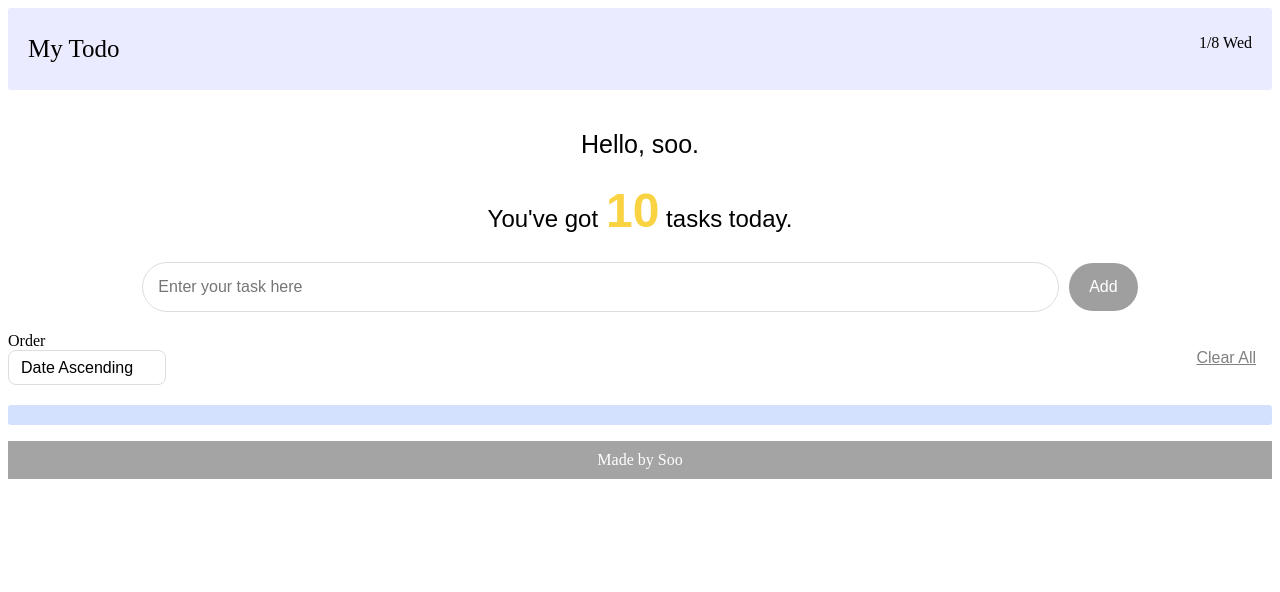
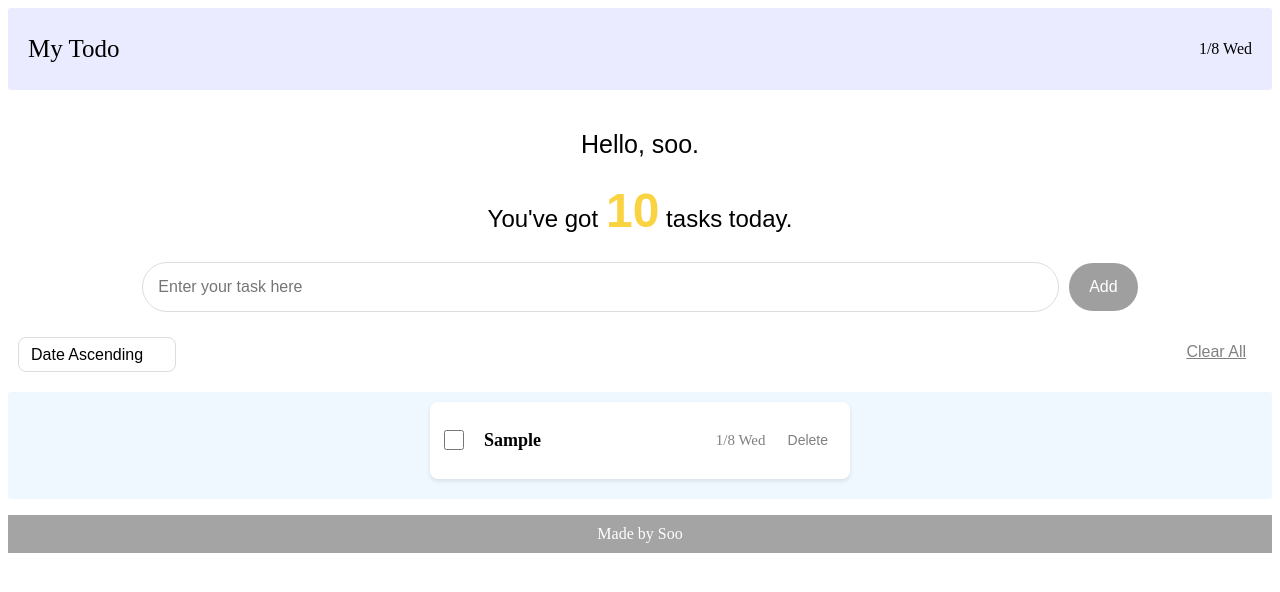
Before and after one commit to blackcat417/Vue-project, a Vue app: page / in a window 1280 px wide. Both pictures are taken after typing "Sample" into the empty fields and a click on the button "Add". Shown: the top 592 px of the page. Built offline with nearby package versions, Linux system fonts and the light colour scheme.

Commit message:
list edit

```diff
--- a/src/App.vue
+++ b/src/App.vue
@@ -2,9 +2,13 @@
   <div id="app">
     <TodoHeader />
     <TodoTitle />
-    <TodoInput />
+    <TodoInput v-on:addItem="addOneItem" />
     <TodoController />
-    <TodoList />
+    <TodoList
+      v-bind:propsdata="todoItems"
+      v-on:removeItem="removeOneItem"
+      v-on:toggleItem="toggleOneItem"
+    />
     <TodoFooter />
   </div>
 </template>
@@ -16,9 +20,49 @@ import TodoHeader from "./components/TodoHeader.vue";
 import TodoInput from "./components/TodoInput.vue";
 import TodoList from "./components/TodoList.vue";
 import TodoTitle from "./components/TodoTitle.vue";
+import getDate from "./components/getDate";
 
 export default {
-  name: "App",
+  data() {
+    return {
+      todoItems: [],
+    };
+  },
+  methods: {
+    clearAllItem() {
+      this.todoItems = [];
+      localStorage.clear();
+    },
+    removeOneItem(todoItem, index) {
+      localStorage.removeItem(todoItem.item);
+      this.todoItems.splice(index, 1);
+    },
+    toggleOneItem(todoItem) {
+      todoItem.completed = !todoItem.completed;
+      localStorage.setItem(todoItem.item, JSON.stringify(todoItem));
+    },
+    addOneItem(todoItem) {
+      var value = {
+        item: todoItem,
+        date: `${getDate().month}/${getDate().date} ${getDate().week}`,
+        time: getDate().time,
+        completed: false,
+      };
+      localStorage.setItem(todoItem, JSON.stringify(value));
+      this.todoItems.push(value);
+    },
+  },
+  created() {
+    if (localStorage.length > 0) {
+      for (let i = 0; i < localStorage.length; i++) {
+        if (localStorage.key(i) !== "loglevel:webpack-dev-server") {
+          this.todoItems.push(
+            JSON.parse(localStorage.getItem(localStorage.key(i)))
+          );
+        }
+      }
+    }
+  },
   components: {
     TodoHeader,
     TodoTitle,
--- a/src/components/TodoController.vue
+++ b/src/components/TodoController.vue
@@ -1,7 +1,6 @@
 <template>
   <div class="controller">
     <div class="select">
-      <label for="order">Order</label>
       <select name="order" id="order" class="selectbox">
         <option value="date-asc">Date Ascending</option>
         <option value="date-desc">Date Descending</option>
@@ -9,21 +8,32 @@
         <option value="name-desc">Name Descending</option>
       </select>
     </div>
-    <button class="clear">Clear All</button>
+    <button class="clear" v-on:click="clearTodo">Clear All</button>
   </div>
 </template>
+
+<script>
+export default {
+  methods: {
+    clearTodo() {
+      this.$emit("clearAll");
+    },
+  },
+};
+</script>
 
 <style scoped>
 .controller {
   display: flex;
   justify-content: space-between;
   align-items: center;
-  margin: 20px 0;
+  margin: 20px 10px;
 }
 
 .select {
   display: flex;
   flex-direction: column;
+  align-items: center;
 }
 
 .select-label {
@@ -32,6 +42,7 @@
 }
 
 .selectbox {
+  margin-top: 5px;
   padding: 8px 12px;
   font-size: 16px;
   border: 1px solid #ddd;
--- a/src/components/TodoHeader.vue
+++ b/src/components/TodoHeader.vue
@@ -29,6 +29,7 @@ export default {
   border-radius: 3px;
   display: flex;
   justify-content: space-between;
+  align-items: center;
   padding: 10px 20px;
   background-color: rgb(235, 235, 255);
   color: black;
--- a/src/components/TodoInput.vue
+++ b/src/components/TodoInput.vue
@@ -7,7 +7,7 @@
       v-model="newTodoItem"
       v-on:keyup.enter="addTodoItem"
     />
-    <button class="add__button" v-on:click="addTodoItem">
+    <button class="add__button" @click="addTodoItem">
       <span class="blind">Add</span>
     </button>
   </div>
@@ -25,6 +25,8 @@ export default {
   methods: {
     addTodoItem() {
       if (this.newTodoItem !== "") {
+        this.$emit("addItem", this.newTodoItem);
+        this.clearInput();
         var value = {
           item: this.newTodoItem,
           date: `${getDate().date} ${getDate().week}`,
--- a/src/components/TodoList.vue
+++ b/src/components/TodoList.vue
@@ -2,45 +2,41 @@
   <ul class="list">
     <li
       class="list__item"
-      v-for="todoItem in todoItems"
+      v-for="(todoItem, index) in propsdata"
       v-bind:key="todoItem.item"
     >
+      <div class="list__left">
         <input
           type="checkbox"
           v-bind:id="todoItem.item"
           v-bind:checked="todoItem.completed === true"
           v-on:change="toggleComplete(todoItem)"
+          class="list__checkbox"
         />
         <label v-bind:for="todoItem.item" class="list__label">
           <p class="list__text">{{ todoItem.item }}</p>
         </label>
+      </div>
+      <div class="list__right">
         <p class="list__date">{{ todoItem.date }}</p>
+        <button class="list__delete" v-on:click="removeTodo(todoItem, index)">
+          <div class="blind">Delete</div>
+        </button>
+      </div>
     </li>
   </ul>
 </template>
 
 <script>
 export default {
-  data() {
-    return {
-      todoItems: [],
-    };
-  },
-  created() {
-    if (localStorage.length > 0) {
-      for (let i = 0; i < localStorage.length; i++) {
-        if (localStorage.key(i) !== "loglevel:webpack-dev-server") {
-          this.todoItems.push(
-            JSON.parse(localStorage.getItem(localStorage.key(i)))
-          );
-        }
-      }
-    }
-  },
+  props: ["propsdata"],
+
   methods: {
     toggleComplete(todoItem) {
-      todoItem.completed = !todoItem.completed;
-      localStorage.setItem(todoItem.item, JSON.stringify(todoItem));
+      this.$emit("toggleItem", todoItem);
+    },
+    removeTodo(todoItem, index) {
+      this.$emit("removeItem", todoItem, index);
     },
   },
 };
@@ -51,22 +47,27 @@ export default {
   display: grid;
   justify-content: center;
   align-items: center;
-  background-color: rgb(211, 225, 255);
+  background-color: #f0f8ff;
   padding: 10px;
   border-radius: 3px;
   list-style: none;
 }
 
 .list__item {
+  width: 400px;
   display: flex;
   align-items: center;
-  justify-content: start;
+  justify-content: space-between;
   background-color: white;
   padding: 10px;
   border-radius: 8px;
   margin-bottom: 10px;
+  box-shadow: 0 2px 4px rgba(0, 0, 0, 0.1);
+}
 
-  box-shadow: 0 2px 4px rgba(0, 0, 0, 0.1);
+.list__left {
+  display: flex;
+  align-items: center;
 }
 
 .list__checkbox {
@@ -75,9 +76,10 @@ export default {
   height: 20px;
   cursor: pointer;
 }
-.list__checkbox:checked + .list__label .list__text {
-  text-decoration: line-through;
-  color: lightgray;
+
+.list__label {
+  display: flex;
+  align-items: center;
 }
 
 .list__text {
@@ -87,13 +89,13 @@ export default {
   font-weight: 600;
 }
 
-.list__label {
+.list__right {
   display: flex;
   align-items: center;
+  gap: 10px;
 }
 
 .list__date {
-  margin: 0 10px;
   font-size: 15px;
   color: gray;
 }
@@ -109,6 +111,7 @@ export default {
 }
 
 .list__delete:hover {
+  cursor: pointer;
   background-color: #ff7979;
 }
 </style>
--- a/vue.config.js
+++ b/vue.config.js
@@ -1,4 +1,4 @@
-const { defineConfig } = require('@vue/cli-service')
+const { defineConfig } = require("@vue/cli-service");
 module.exports = defineConfig({
-  transpileDependencies: true
-})
+  transpileDependencies: true,
+});
```
Lines whose indentation alone changed are shown as unchanged.
